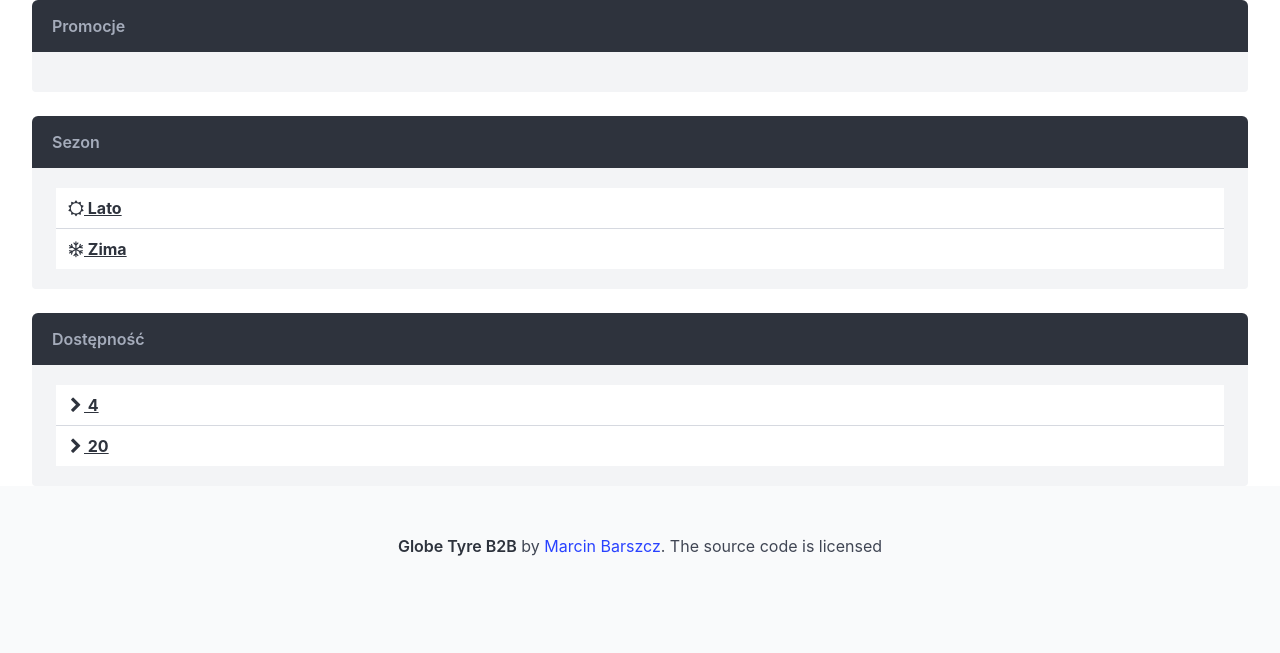
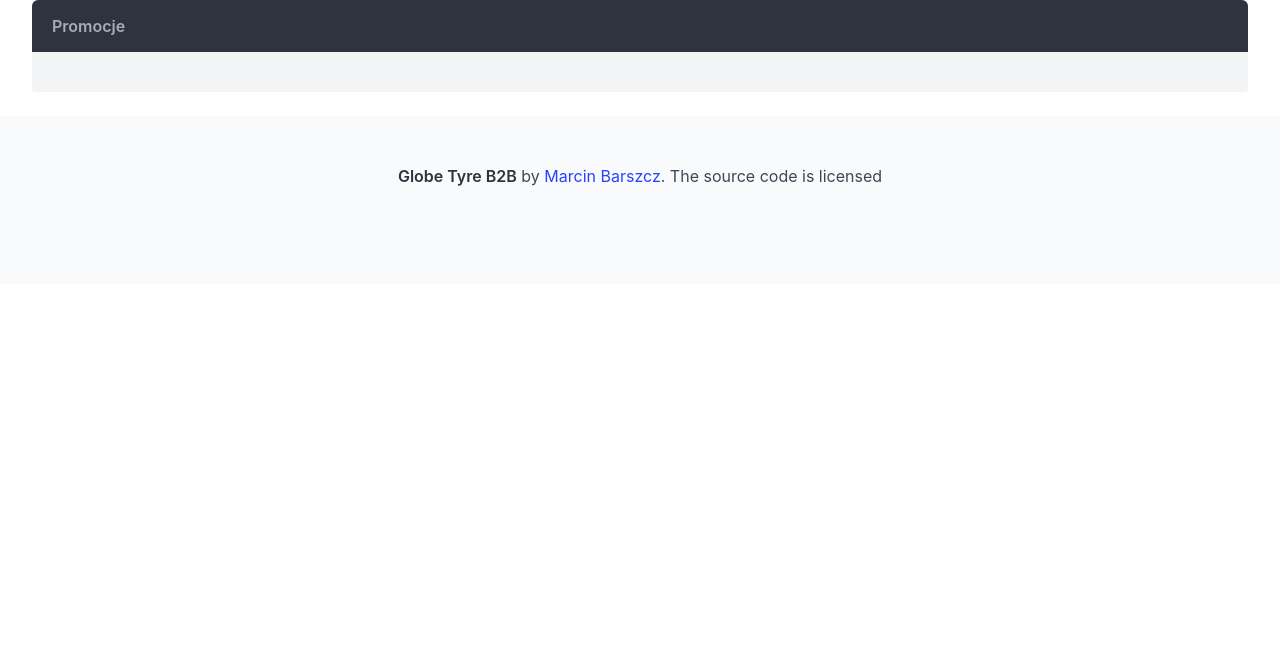
Before and after one commit to globetyre/b2b, a Django app: template shop/templates/shop/product/list.html in a window 1280 px wide. Shown: the part 52-705 px from the top of the page. Run offline with Django 3.2, Linux system fonts and the light colour scheme; the template is opened without the code that fills it, so the values that code supplies are empty; some libraries are stand-ins or nearby versions.

Commit message:
bez filtrów

```diff
--- a/shop/templates/shop/product/list.html
+++ b/shop/templates/shop/product/list.html
@@ -45,46 +45,6 @@
 </article>
 
 <div class="tile is-ancestor">
-    <div class="tile is-vertical is-2">
-        <div class="tile">
-            <div class="tile is-parent">
-                <article class="tile is-child">
-                    <div class="content">
-                        <article class="message">
-                            <div class="message-header height-40">
-                                <p>Sezon</p>
-                            </div>
-                            <div class="message-body">
-                                <table class="table is-fullwidth">
-                                    <tr>
-                                        <th><a href="#"><span class="icon is-small summer"><i class="fa fa-sun-o" aria-hidden="true"></i></span> Lato</a></th>
-                                    </tr>
-                                    <tr>
-                                        <th><a href="#"><span class="icon is-small winter"><i class="fa fa-snowflake-o" aria-hidden="true"></i></span> Zima</a></th>
-                                    </tr>
-                                </table>
-                            </div>
-                        </article>
-                        <article class="message">
-                            <div class="message-header height-40">
-                                <p>Dostępność</p>
-                            </div>
-                            <div class="message-body">
-                                <table class="table is-fullwidth">
-                                    <tr>
-                                        <th><a href="#"><span class="icon is-small winter"><i class="fa fa-chevron-right" aria-hidden="true"></i></span> 4</a></th>
-                                    </tr>
-                                    <tr>
-                                        <th><a href="#"><span class="icon is-small winter"><i class="fa fa-chevron-right" aria-hidden="true"></i></span> 20</a></th>
-                                    </tr>
-                                </table>
-                            </div>
-                        </article>
-                    </div>
-                </article>
-            </div>
-        </div>
-    </div>
     <div class="tile is-parent">
         <article class="tile is-child">
             <div class="content">
```
Also changed, not shown: db.sqlite3.
